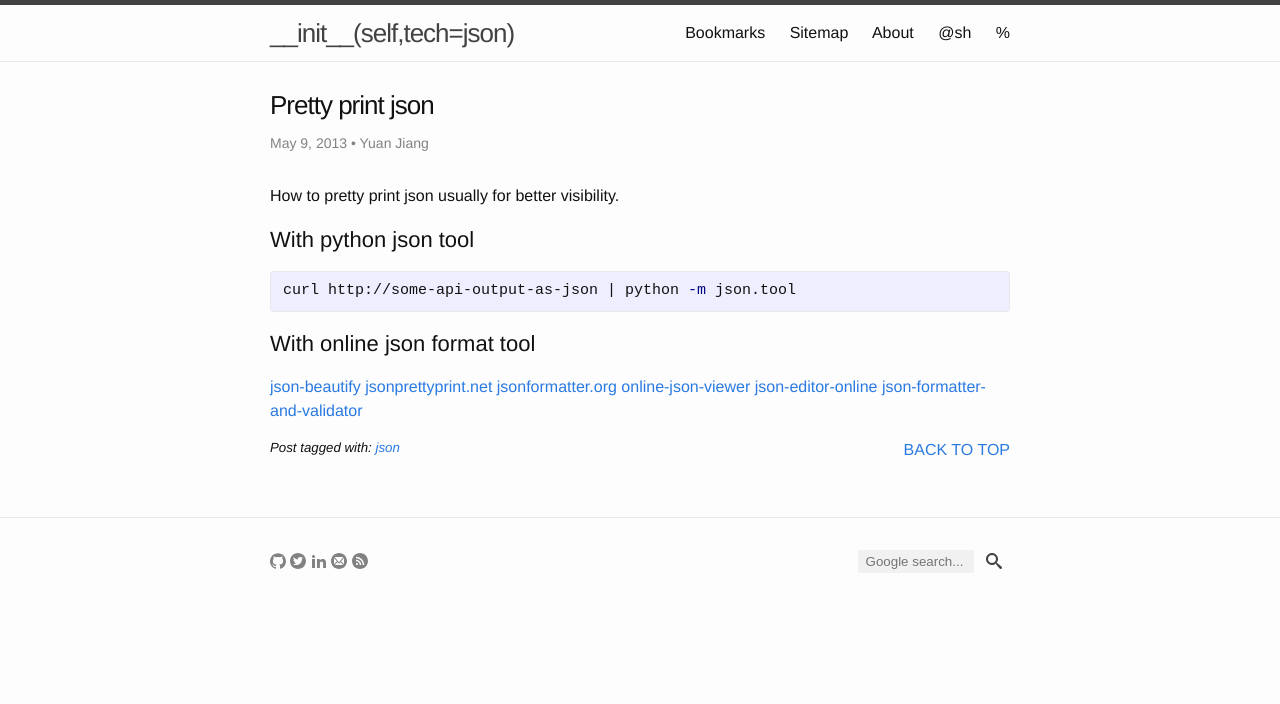
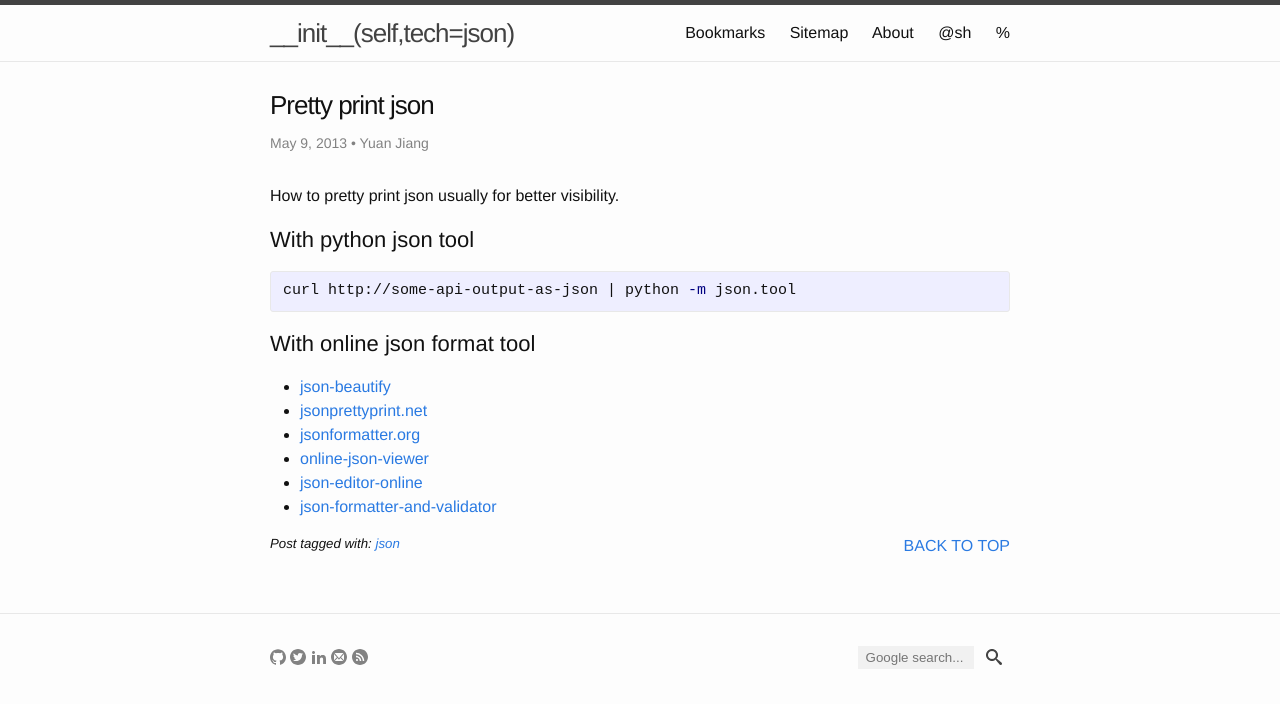
Before and after one commit to yuan-jiang/yuan-jiang.github.io, a Jekyll site: the page built from _posts/2013-05-09-pretty-print-json.md, in a window 1280 px wide. Shown: the top 704 px of the page. Built offline with Jekyll 4.4.1, drawn with Linux system fonts in a browser that asks for light colours; comment, search, counter and statistics services are not loaded.

```diff
--- a/_posts/2013-05-09-pretty-print-json.md
+++ b/_posts/2013-05-09-pretty-print-json.md
@@ -14,4 +14,9 @@ curl http://some-api-output-as-json | python -m json.tool
 {% endhighlight %}
 
 ## With online json format tool
-[json-beautify](http://www.cleancss.com/json-beautify/) [jsonprettyprint.net](http://jsonprettyprint.net/) [jsonformatter.org](http://jsonformatter.org/) [online-json-viewer](http://jsonviewer.stack.hu/) [json-editor-online](http://www.jsoneditoronline.org/) [json-formatter-and-validator](https://jsonformatter.curiousconcept.com/)
+- [json-beautify](http://www.cleancss.com/json-beautify/)
+- [jsonprettyprint.net](http://jsonprettyprint.net/)
+- [jsonformatter.org](http://jsonformatter.org/)
+- [online-json-viewer](http://jsonviewer.stack.hu/)
+- [json-editor-online](http://www.jsoneditoronline.org/)
+- [json-formatter-and-validator](https://jsonformatter.curiousconcept.com/)
```
